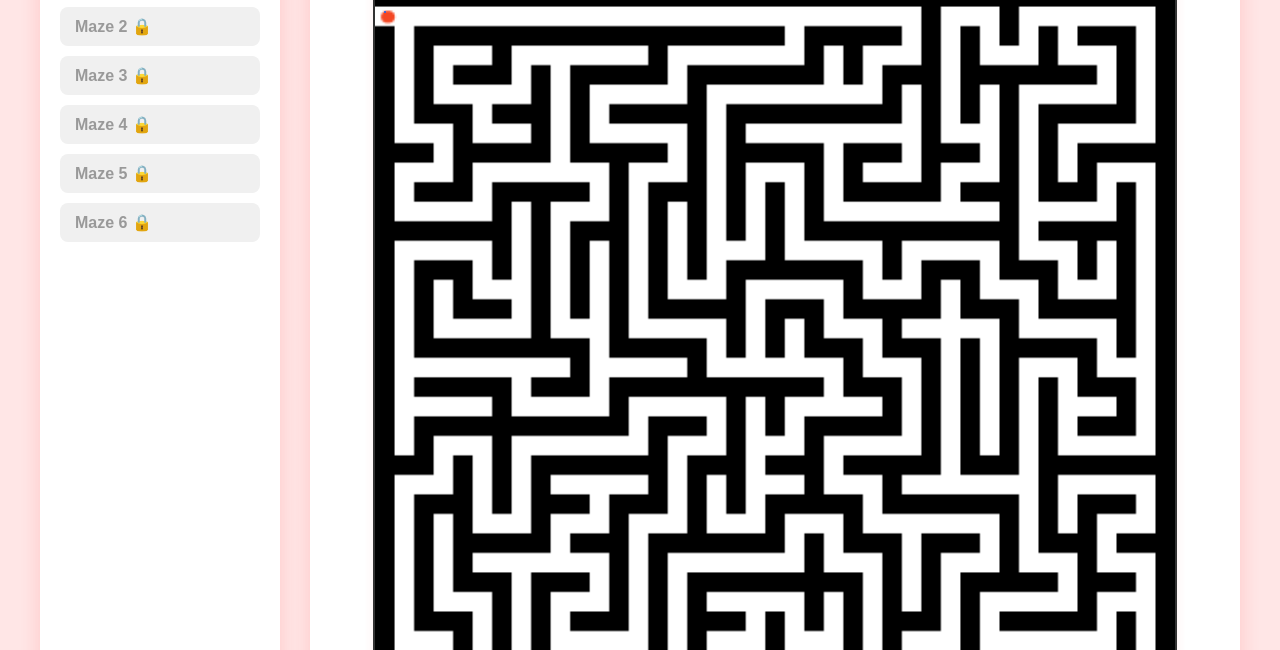
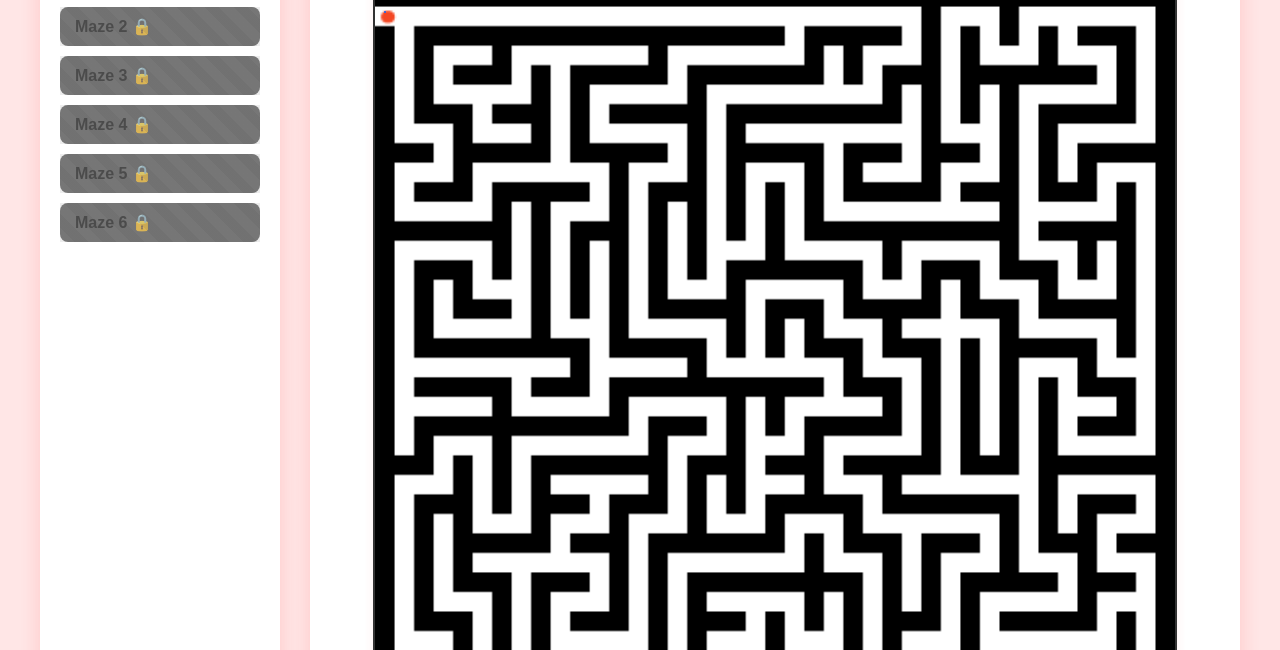
Before and after one commit to K3NTAW/valmaze, a plain HTML site: page index.html in a window 1280 px wide. Shown: the part 150-800 px from the top of the page. Drawn offline with Linux system fonts and the light colour scheme.

Commit message:
debug locked mazes

```diff
--- a/script.js
+++ b/script.js
@@ -15,6 +15,13 @@ let pathHistory = [];
 
 // Load maze image and find starting position
 function loadMaze(mazeNumber) {
+    // Strict check for locked mazes
+    if (mazeNumber > highestUnlockedMaze) {
+        console.error('Cannot load locked maze');
+        return Promise.reject('Maze is locked');
+    }
+
+    currentMaze = mazeNumber;
     return new Promise((resolve, reject) => {
         mazeImage = new Image();
         mazeImage.onload = () => {
@@ -188,6 +195,7 @@ function updateMazeProgress() {
     mazeItems.forEach(item => {
         const mazeNum = parseInt(item.dataset.maze);
         item.classList.remove('current');
+
         if (mazeNum <= highestUnlockedMaze) {
             item.classList.remove('locked');
             item.style.cursor = 'pointer';
@@ -307,12 +315,16 @@ function startCelebration() {
 document.querySelectorAll('.maze-item').forEach(item => {
     item.addEventListener('click', () => {
         const mazeNum = parseInt(item.dataset.maze);
-        // Only allow loading mazes that are unlocked
-        if (mazeNum <= highestUnlockedMaze) {
-            currentMaze = mazeNum;
-            loadMaze(currentMaze);
-            updateMazeProgress();
+        if (mazeNum > highestUnlockedMaze) {
+            // Prevent loading locked mazes
+            console.error('This maze is locked! Complete the previous maze first.');
+            return;
         }
+        currentMaze = mazeNum;
+        loadMaze(mazeNum).catch(error => {
+            console.error('Failed to load maze:', error);
+        });
+        updateMazeProgress();
     });
 });
 
@@ -324,6 +336,10 @@ checkButton.addEventListener('click', () => {
     }
 });
 
-// Initialize the first maze
-loadMaze(1);
-updateMazeProgress();
+// Initialize with first maze locked
+document.addEventListener('DOMContentLoaded', () => {
+    currentMaze = 1;
+    highestUnlockedMaze = 1;
+    loadMaze(1);
+    updateMazeProgress();
+});
--- a/style.css
+++ b/style.css
@@ -54,9 +54,28 @@ body {
 }
 
 .maze-item.locked {
-    background-color: #f0f0f0;
-    color: #999;
-    cursor: not-allowed;
+    opacity: 0.7;
+    background-color: #444;
+    cursor: not-allowed !important;
+    pointer-events: none;
+    position: relative;
+}
+
+.maze-item.locked::after {
+    content: '';
+    position: absolute;
+    top: 0;
+    left: 0;
+    right: 0;
+    bottom: 0;
+    background: repeating-linear-gradient(
+        45deg,
+        rgba(0, 0, 0, 0.1),
+        rgba(0, 0, 0, 0.1) 10px,
+        rgba(0, 0, 0, 0.2) 10px,
+        rgba(0, 0, 0, 0.2) 20px
+    );
+    pointer-events: none;
 }
 
 .maze-item:not(.locked):hover {
```
